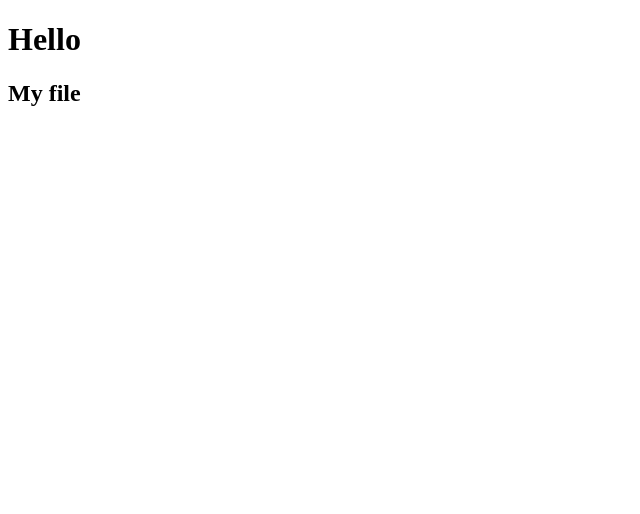
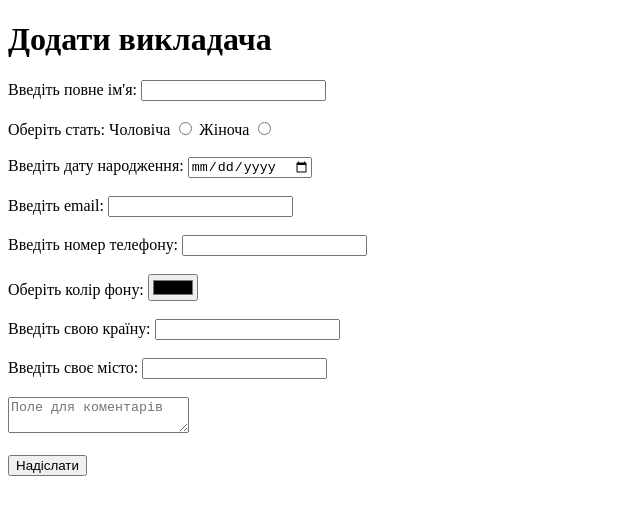
Before and after one commit to den4hic/Lab1, a plain HTML site: page index.html in a window 1280 px wide. Shown: the whole page, without its empty margins (0-640 px from the left). Drawn offline with Linux system fonts and the light colour scheme.

Commit message:
first task

```diff
--- a/index.html
+++ b/index.html
@@ -1,11 +1,30 @@
 <!DOCTYPE html>
-<html lang="en">
+<html lang="uk">
 <head>
     <meta charset="UTF-8">
     <title>Title</title>
 </head>
 <body>
-    <h1>Hello</h1>
-    <h2>My file</h2>
+    <h1>Додати викладача</h1>
+
+    <label>Введіть повне ім'я: <input type="text" name="name"></label><br><br>
+
+    <label>Оберіть стать: Чоловіча <input type="radio" name="gender" value="male"> Жіноча <input type="radio" name="gender" value="female"></label><br><br>
+
+    <label>Введіть дату народження: <input type="date"></label><br><br>
+
+    <label>Введіть email: <input type="email" name="email"></label><br><br>
+
+    <label>Введіть номер телефону: <input type="tel" name="phone"></label><br><br>
+
+    <label>Оберіть колір фону: <input type="color"></label><br><br>
+
+    <label>Введіть свою країну: <input type="text" name="country"></label><br><br>
+
+    <label>Введіть своє місто: <input type="text" name="city"></label><br><br>
+
+    <label><textarea placeholder="Поле для коментарів"></textarea></label><br><br>
+
+    <label><input type="submit" value="Надіслати"></label>
 </body>
 </html>
```
